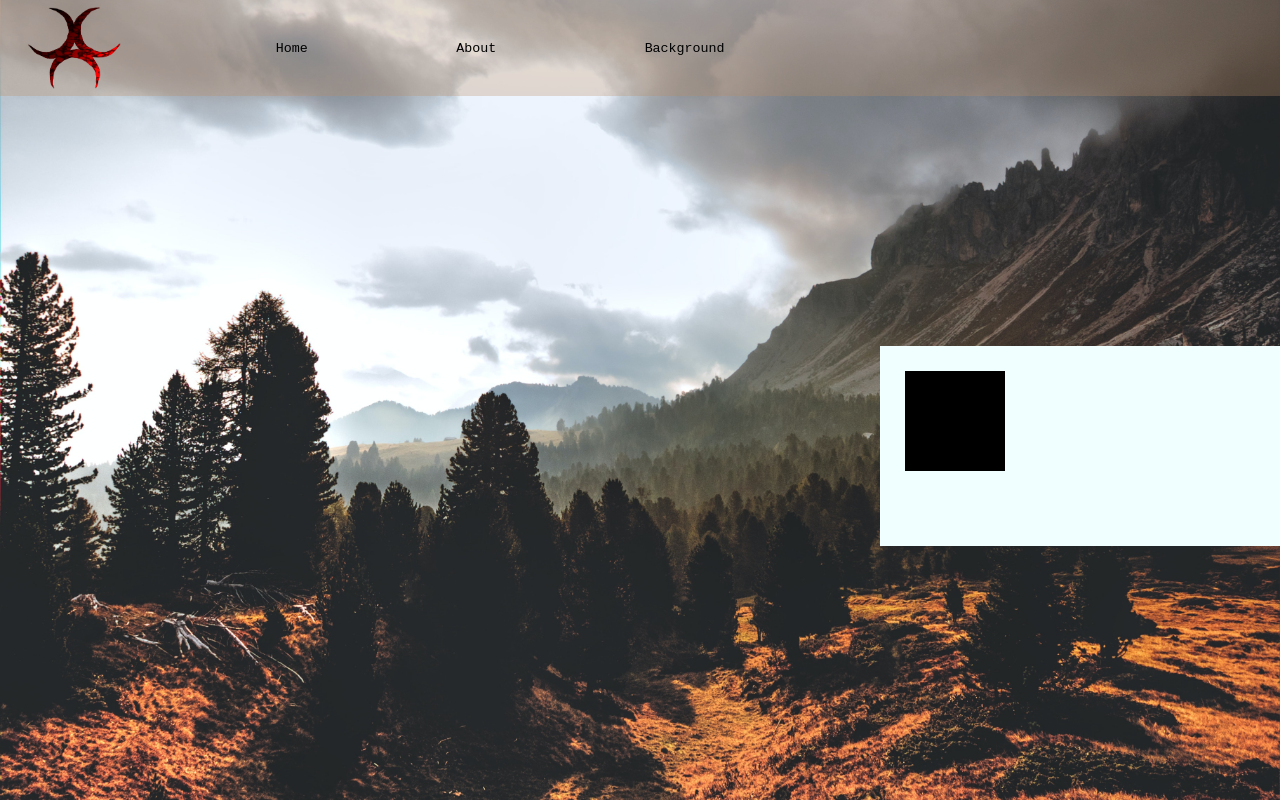
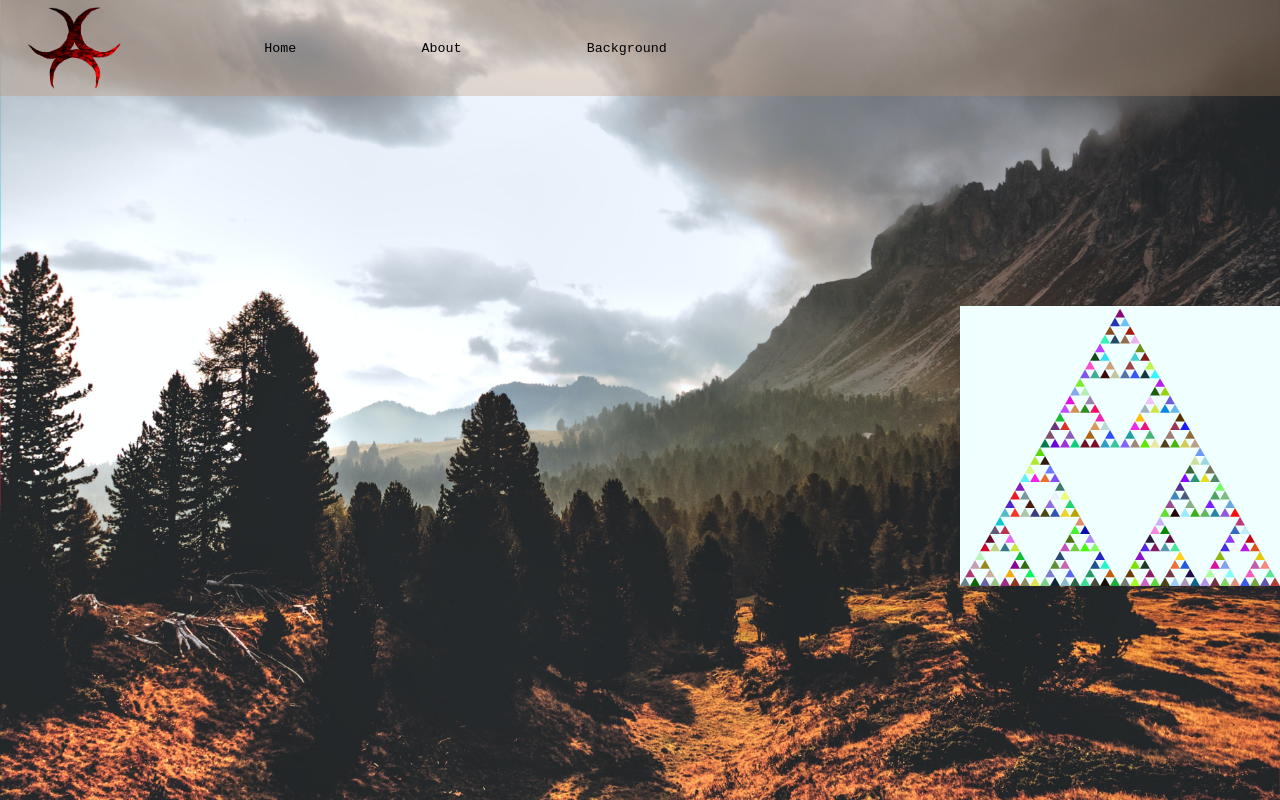
Before and after one commit to LucasHazardous/personal_website, a plain HTML site: page index.html in a window 1280 px wide. Both pictures are taken after a click on the button "About". Shown: the top 800 px of the page. Drawn offline with Linux system fonts and the light colour scheme.

Commit message:
drawing pyramid

```diff
--- a/index.html
+++ b/index.html
@@ -23,7 +23,7 @@
             <div id="home">
                 <p>Hello there</p>
                 <div id="about">
-                    <canvas id="pyramid" width="400" height="200" style="background-color: azure;"></canvas>
+                    <canvas id="pyramid" width="320" height="280" style="background-color: azure;"></canvas>
                 </div>
             </div>
 
--- a/script.js
+++ b/script.js
@@ -9,6 +9,12 @@ const about = document.getElementById("about");
 //get canvas
 const pyramid = document.getElementById("pyramid");
 
+//context for drawing
+const ctx = pyramid.getContext('2d');
+
+//triangle size
+const size = 10;
+
 //current opened section
 var opened = "home";
 
@@ -19,11 +25,30 @@ aboutBtn.addEventListener("click", (e) => {
         about.style.visibility = "visible";
         opened = "about";
 
-
-        const ctx = pyramid.getContext('2d');
-        ctx.fillRect(25, 25, 100, 100);
+        pyramidDraw(5, 0, 280);
     }
 });
+
+//draw entire pyramid at seleted postion with selected complexity
+function pyramidDraw(a, x, y) {
+    if(a == 0) {
+        triangle(x, y);
+    } else {
+        pyramidDraw(a-1, x, y);
+        pyramidDraw(a-1, x+Math.pow(2, a-1)*size, y);
+        pyramidDraw(a-1, x+Math.pow(2, a-2)*size, y-( ( Math.sqrt(3) * size ) / 2 )*Math.pow(2, a-1));
+    }
+}
+
+//function for drawing a single triangle on a canvas
+function triangle(x, y) {
+    ctx.fillStyle = `rgb(${Math.random() * 255}, ${Math.random() * 255}, ${Math.random() * 255})`;
+    ctx.beginPath();
+    ctx.moveTo(x, y);
+    ctx.lineTo(x+size, y);
+    ctx.lineTo(x+size*0.5, y-( ( Math.sqrt(3) * size ) / 2 ));
+    ctx.fill();
+}
 
 //home button functionality
 homeBtn.addEventListener("click", (e) => {
--- a/style.css
+++ b/style.css
@@ -56,7 +56,6 @@ main {
     list-style: none;
 
     margin-left: 10%;
-    padding: 1%;
 }
 
 #home {
```
